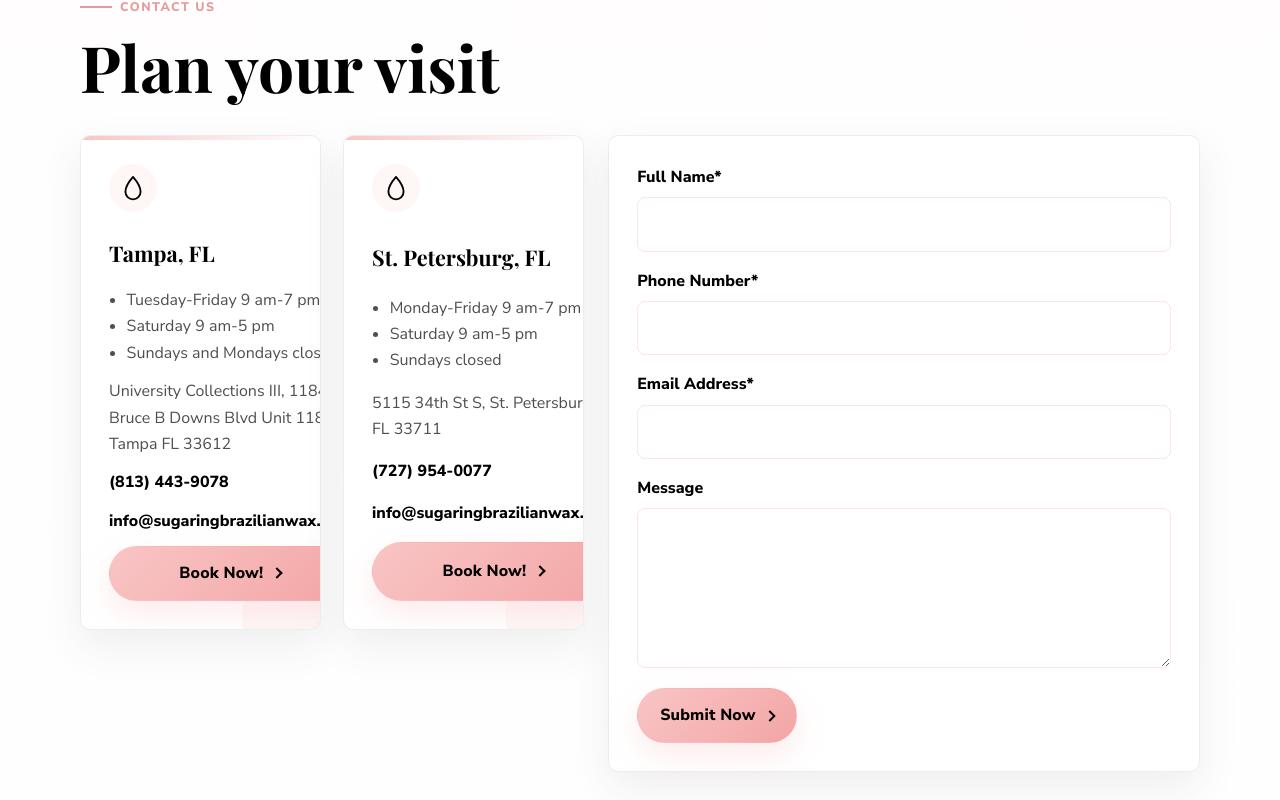
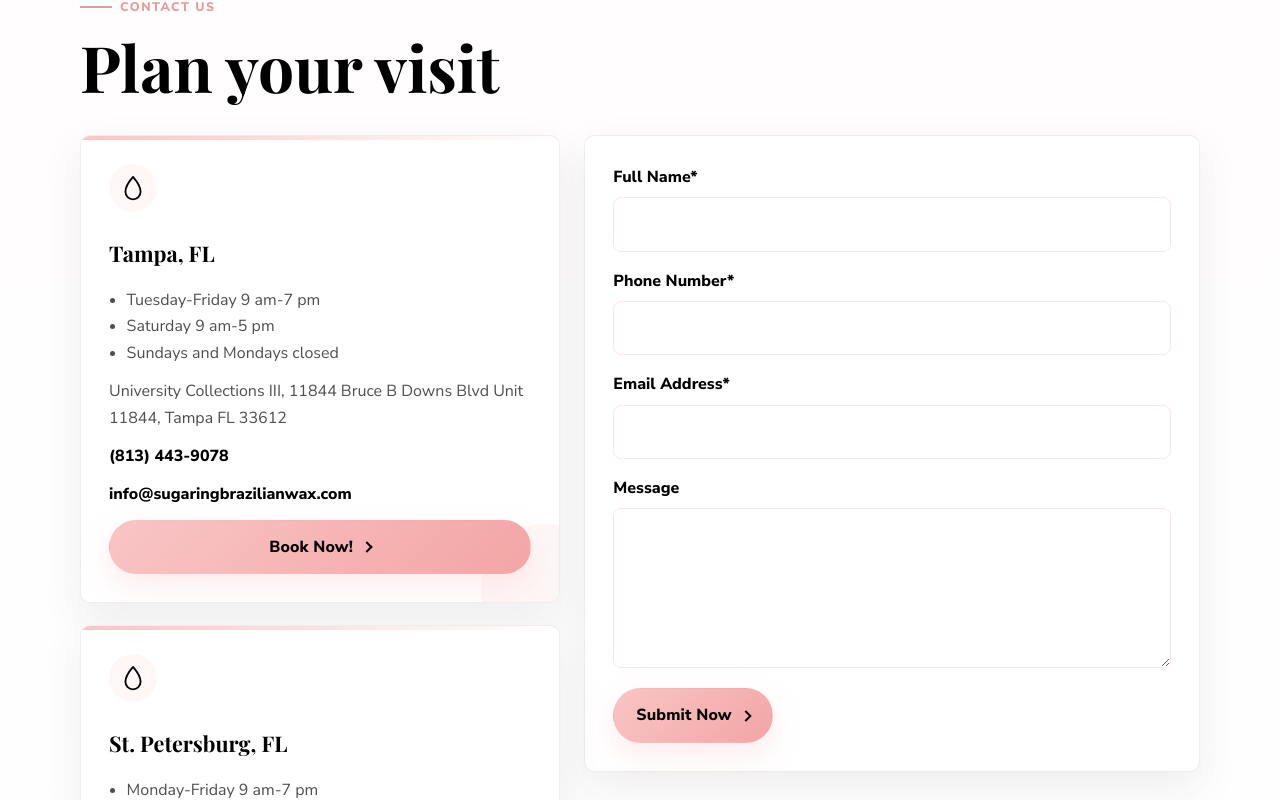
Before and after one commit to Yankzera/sugaring-brazilian-wax-website, a React (Vite) app: page / in a window 1280 px wide. Shown: the part 5320-6120 px from the top of the page. Built offline with nearby package versions, Linux system fonts and the light colour scheme.

Commit message:
Stack contact cards beside form

```diff
--- a/src/styles.css
+++ b/src/styles.css
@@ -904,7 +904,7 @@ main {
 
 .contact-layout {
   display: grid;
-  grid-template-columns: minmax(300px, 0.92fr) minmax(0, 1.08fr);
+  grid-template-columns: minmax(280px, 0.78fr) minmax(320px, 1fr);
   align-items: start;
   gap: 24px;
 }
@@ -953,7 +953,7 @@ main {
 }
 
 .contact-locations {
-  grid-template-columns: repeat(2, minmax(0, 1fr));
+  grid-template-columns: 1fr;
 }
 
 .closing-cta {
@@ -1114,9 +1114,12 @@ main {
   .testimonial-grid,
   .product-grid,
   .location-grid,
-  .contact-locations,
   .faq-grid {
     grid-template-columns: repeat(2, minmax(0, 1fr));
+  }
+
+  .contact-locations {
+    grid-template-columns: 1fr;
   }
 
   .site-footer {
```
